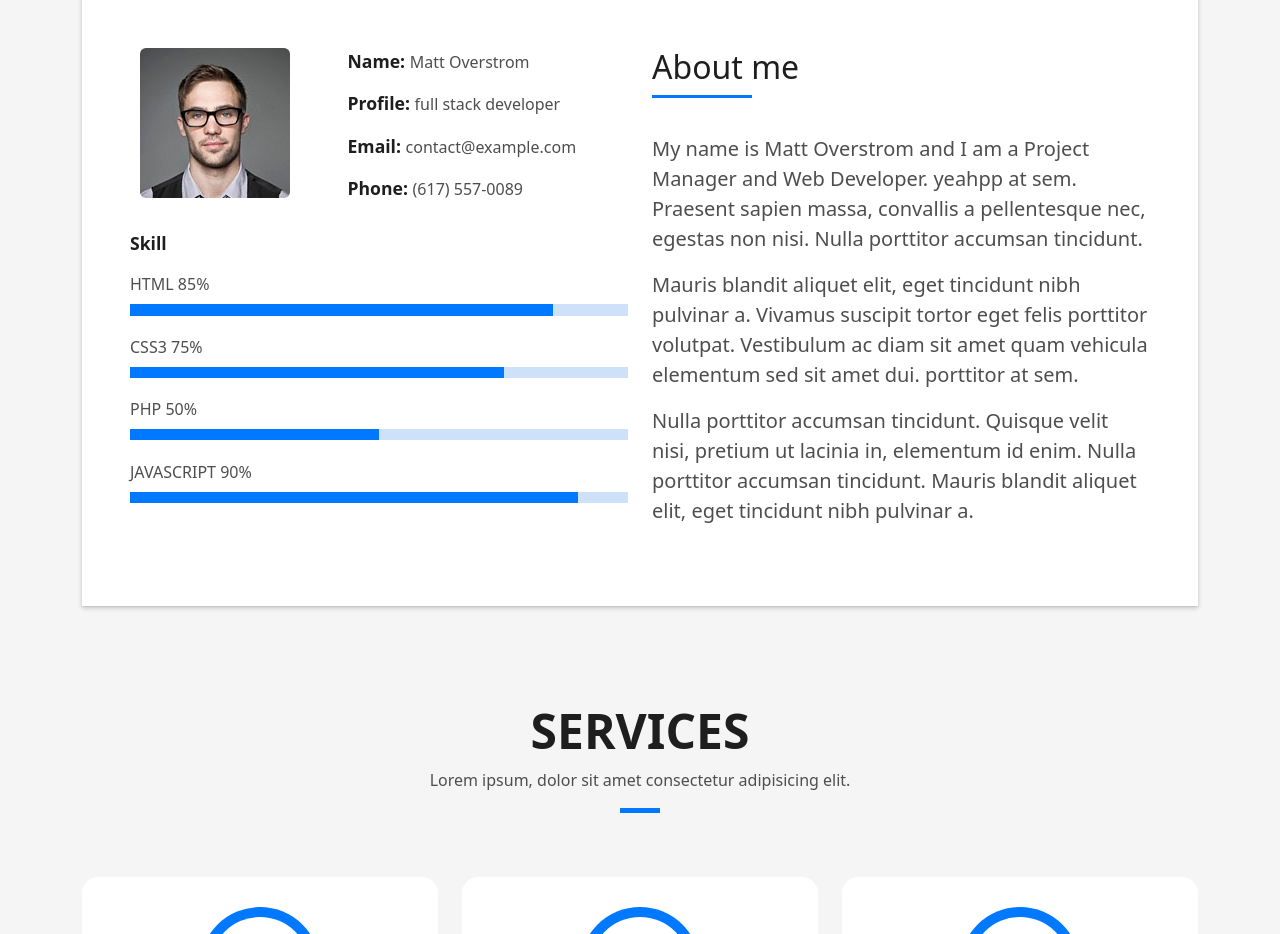
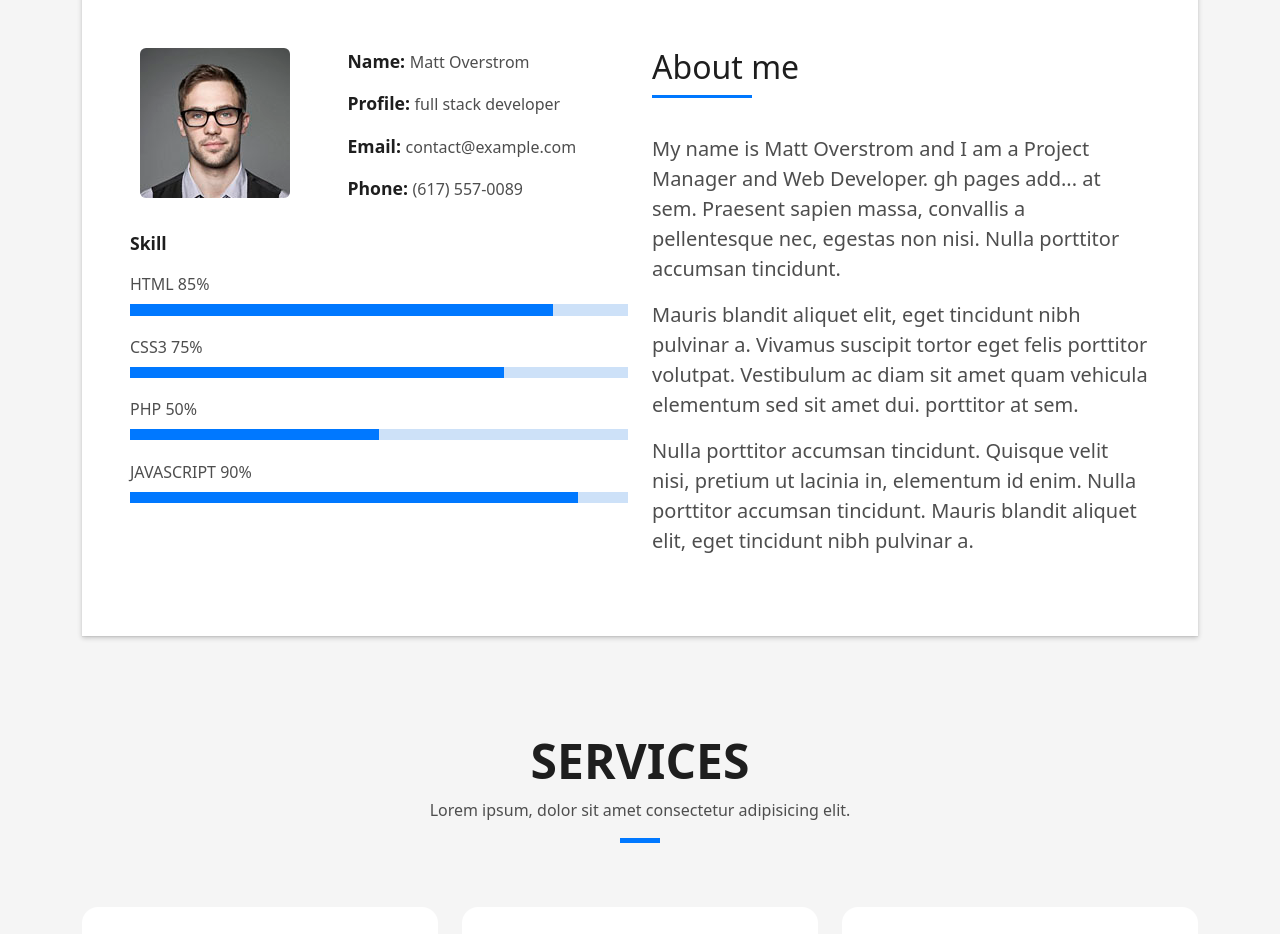
Before and after one commit to mattoverstrom/devfolio, a plain HTML site: page index.html in a window 1280 px wide. Shown: the part 880-1814 px from the top of the page. Drawn offline with Linux system fonts and the light colour scheme.

Commit message:
gh pages

```diff
--- a/index.html
+++ b/index.html
@@ -141,7 +141,7 @@
                       </h5>
                     </div>
                     <p class="lead">
-                      My name is Matt Overstrom and I am a Project Manager and Web Developer. yeahpp
+                      My name is Matt Overstrom and I am a Project Manager and Web Developer. gh pages add...
                       at sem. Praesent sapien massa, convallis a pellentesque nec, egestas non nisi. Nulla
                       porttitor accumsan tincidunt.
                     </p>
```
